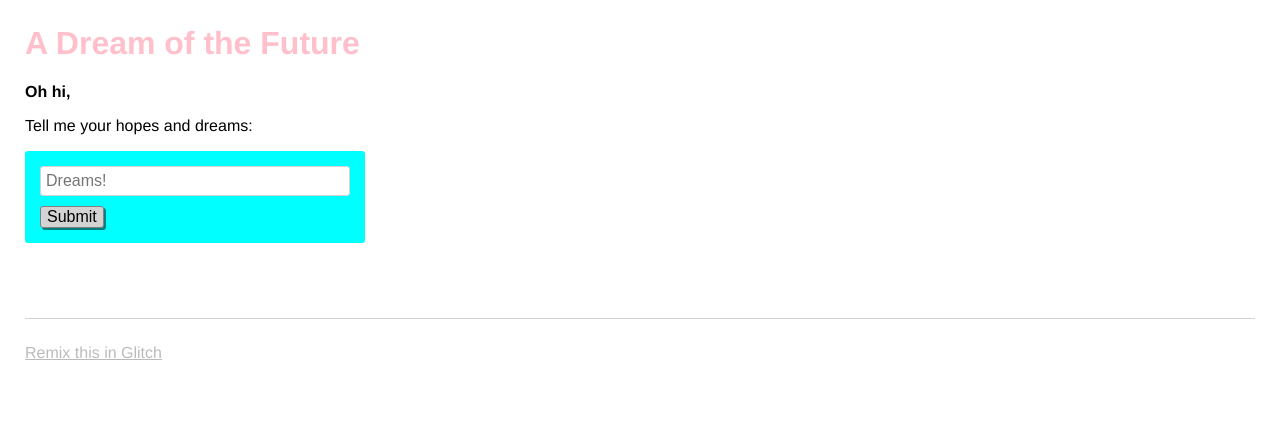
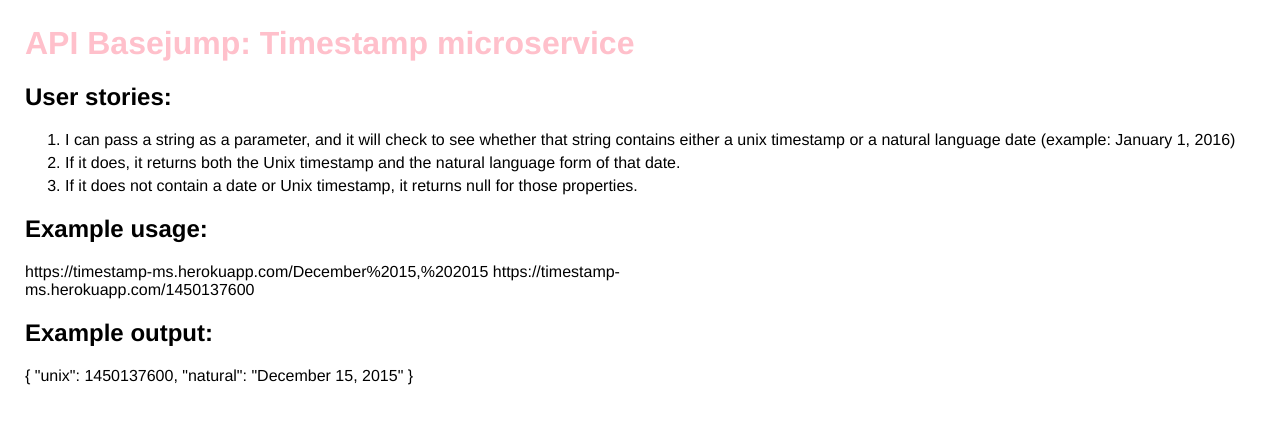
Before and after one commit to kirillMetalnikov/time-micro-km, a website: page views/index.html in a window 1280 px wide. Shown: the top 424 px of the page. Drawn offline with nearby package versions, Linux system fonts and the light colour scheme; no server answers.

Commit message:
Exporting to 1kirillMetalnikov/time-micro-km

```diff
--- a/public/client.js
+++ /dev/null
@@ -1,26 +0,0 @@
-// client-side js
-// run by the browser each time your view template is loaded
-
-// by default, you've got jQuery,
-// add other scripts at the bottom of index.html
-
-$(function() {
-  console.log('hello world :o');
-
-  $.get('/dreams', function(dreams) {
-    dreams.forEach(function(dream) {
-      $('<li></li>').text(dream).appendTo('ul#dreams');
-    });
-  });
-
-  $('form').submit(function(event) {
-    event.preventDefault();
-    var dream = $('input').val();
-    $.post('/dreams?' + $.param({dream: dream}), function() {
-      $('<li></li>').text(dream).appendTo('ul#dreams');
-      $('input').val('');
-      $('input').focus();
-    });
-  });
-
-});
--- a/views/index.html
+++ b/views/index.html
@@ -10,38 +10,45 @@
 <!DOCTYPE html>
 <html>
   <head>
-    <title>Welcome to Glitch!</title>
-    <meta name="description" content="A cool thing made with Glitch">
-    <link id="favicon" rel="icon" href="https://glitch.com/edit/favicon-app.ico" type="image/x-icon">
-    <meta charset="utf-8">
-    <meta http-equiv="X-UA-Compatible" content="IE=edge">
-    <meta name="viewport" content="width=device-width, initial-scale=1">
+    <title>Timestamp microservice</title>
     <link rel="stylesheet" href="/style.css">
   </head>
   <body>
     <header>
       <h1>
-        A Dream of the Future
+        API Basejump: Timestamp microservice
       </h1>
     </header>
 
     <main>
-      <p class="bold">Oh hi,</p>
-      <p>Tell me your hopes and dreams:</p>
-      <form>
-        <input type="text" maxlength="100" placeholder="Dreams!">
-        <button type="submit">Submit</button>
-      </form>
-      <section class="dreams">
-        <ul id="dreams">
-        </ul>
-      </section>
+      <div >
+        <h2> User stories:</h2>
+        <ol>
+            <li>I can pass a string as a parameter, and it will check to see whether that string contains either a unix timestamp or a natural language date (example: January 1, 2016)</li>
+            <li>If it does, it returns both the Unix timestamp and the natural language form of that date.</li>
+            <li>If it does not contain a date or Unix timestamp, it returns null for those properties.</li>
+        </ol>
+      </div>
+      <div>
+        <h2>
+          Example usage:
+        </h2>
+        <p>
+          https://timestamp-ms.herokuapp.com/December%2015,%202015
+          https://timestamp-ms.herokuapp.com/1450137600
+        </p>
+      </div>
+      <div>
+        <h2>
+          Example output:
+        </h2>
+        <p>
+          { "unix": 1450137600, "natural": "December 15, 2015" }
+        </p>
+      </div>
     </main>
 
     <footer>
-      <a href="https://glitch.com">
-        Remix this in Glitch
-      </a>
     </footer>
 
     <!-- Your web-app is https, so your scripts need to be too -->
```
